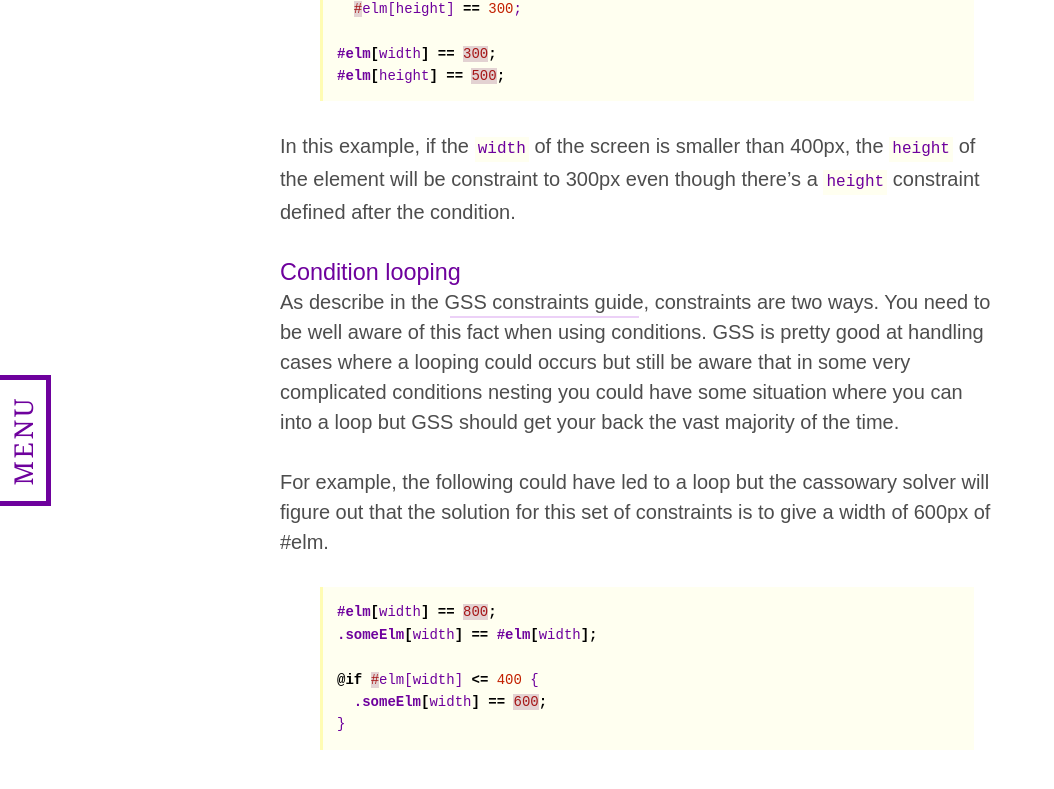
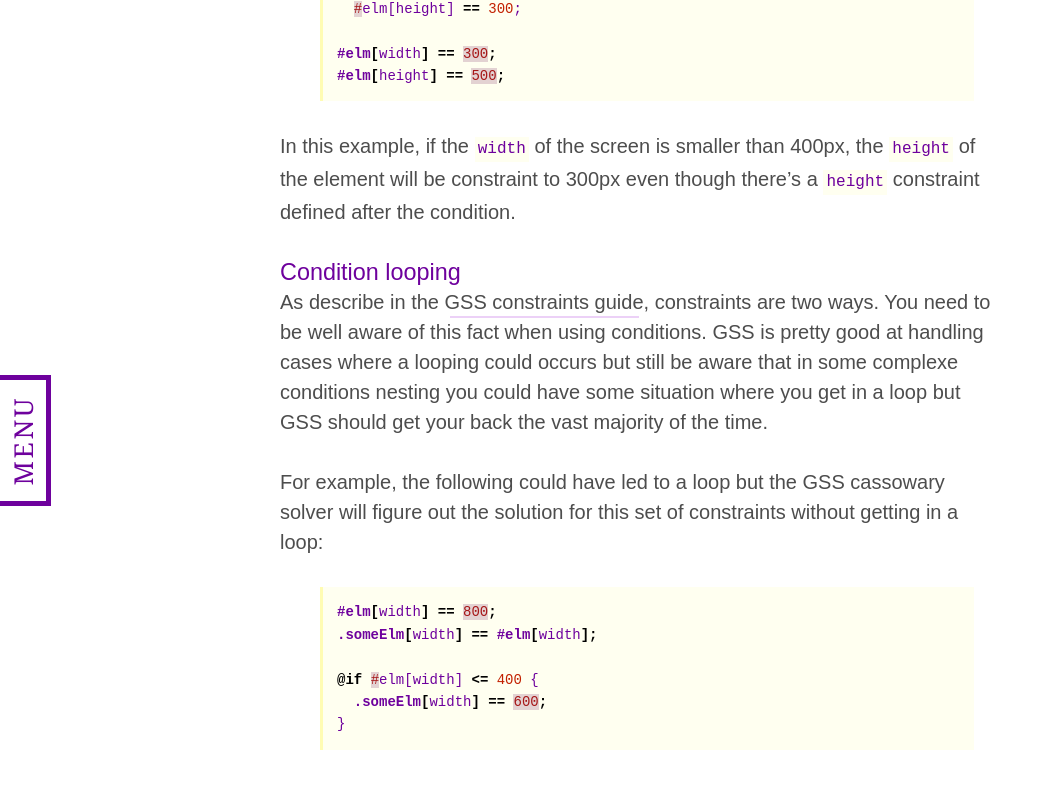
Before and after one commit to gss/gss.github.io, a Jekyll site: the page built from guides/_posts/2014-01-11-ifelse.html, in a window 1280 px wide and 900 px high, scrolled down 3170 px. Shown: the top 789 px of the window, without its empty margins (0-1054 px from the left). Built offline with Jekyll 4.4.1, drawn with Linux system fonts in a browser that asks for light colours; some web fonts are replaced; Markdown is read by kramdown in place of the engine named in the settings; comment, search, counter and statistics services are not loaded.

Commit message:
Add some VFL doc + constraints clarification

```diff
--- a/_includes/navigation.html
+++ b/_includes/navigation.html
@@ -181,13 +181,10 @@
       <a href="/guides/constraints">Constraints</a>
     </li>
     <li>
-      <a href="/guides/vfl">VFL</a>
+      <a href="/guides/vfl">@if @else</a>
     </li>
     <li>
-      <a href="/guides/vgl">VGL</a>
-    </li>
-    <li>
-      <a href="/guides/plugins">Plugins</a>
+      <a href="/guides/vfl">VFL</a>
     </li>
   </ul>
 </div>
--- a/guides/_posts/2014-01-11-ifelse.html
+++ b/guides/_posts/2014-01-11-ifelse.html
@@ -106,12 +106,12 @@
 
 ### Condition looping
 As describe in the [GSS constraints guide](/guide/constraints), constraints are two ways. You need to be well aware of this fact
-when using conditions. GSS is pretty good at handling cases where a looping could occurs but still be aware that in some very
-complicated conditions nesting you could have some situation where you can into a loop but GSS should get your back the vast majority
+when using conditions. GSS is pretty good at handling cases where a looping could occurs but still be aware that in some
+complexe conditions nesting you could have some situation where you get in a loop but GSS should get your back the vast majority
 of the time.
 
-For example, the following could have led to a loop but the cassowary solver will figure out that the solution for this set of
-constraints is to give a width of 600px of #elm.
+For example, the following could have led to a loop but the GSS cassowary solver will figure out the solution for this set of
+constraints without getting in a loop:
 
 {% highlight css %}
 
```
Also changed, not shown: guides/_posts/2015-01-06-constraints.html (+36 -19 lines).
